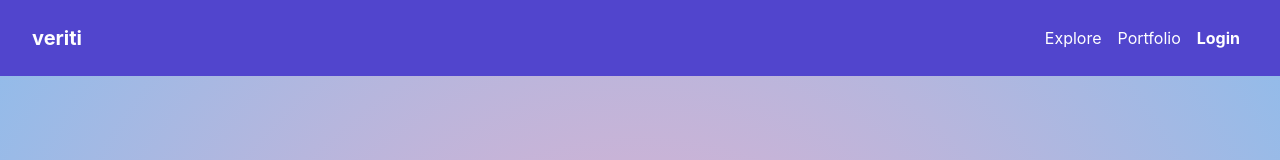
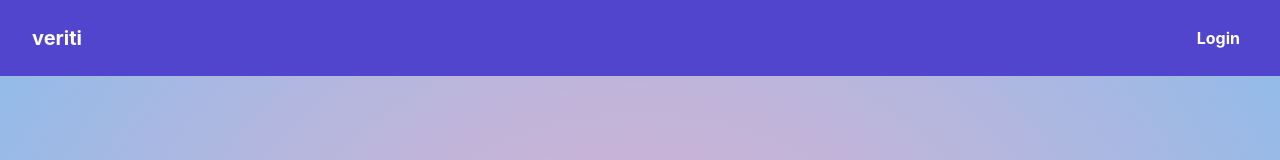
Before and after one commit to veriti-app/veriti, a React (Create React App) app in the folder client/: page / in a window 1280 px wide. Shown: the top 160 px of the page. Built offline with nearby package versions, Linux system fonts and the light colour scheme.

Commit message:
conditional navbar rendering for Explore and Portfolio

```diff
--- a/client/src/components/Navbar.jsx
+++ b/client/src/components/Navbar.jsx
@@ -12,15 +12,23 @@ function Nav() {
               <span className="self-center text-xl p-2 font-bold whitespace-nowrap text-white">veriti</span>
             </Link>
           </h1>
+
           <ul className="flex flex-wrap items-end">
-            <li className="block mt-4 lg:inline-block lg:mt-0 text-white hover:font-semibold mr-4">
-              <Link to="/explore">Explore</Link>
-            </li>
-            <li className="block mt-4 lg:inline-block lg:mt-0 text-white hover:font-semibold mr-4">
-              <Link to="/portfolio">Portfolio</Link>
-            </li>
             {isLoggedIn ? (
+            <>
               <li className="block mt-4 lg:inline-block lg:mt-0 text-white hover:font-semibold mr-4">
+                <Link to="/explore">Explore</Link>
+              </li>
+              <li className="block mt-4 lg:inline-block lg:mt-0 text-white hover:font-semibold mr-4">
+                <Link to="/portfolio">Portfolio</Link>
+              </li>
+            </>
+            ) : (
+              <></>
+            )}
+
+            {isLoggedIn ? (
+              <li className="block mt-4 lg:inline-block lg:mt-0 text-white font-bold mr-4">
                 <a href="/" onClick={() => Auth.logout()}>Logout</a>
               </li>
             ) : (
```
